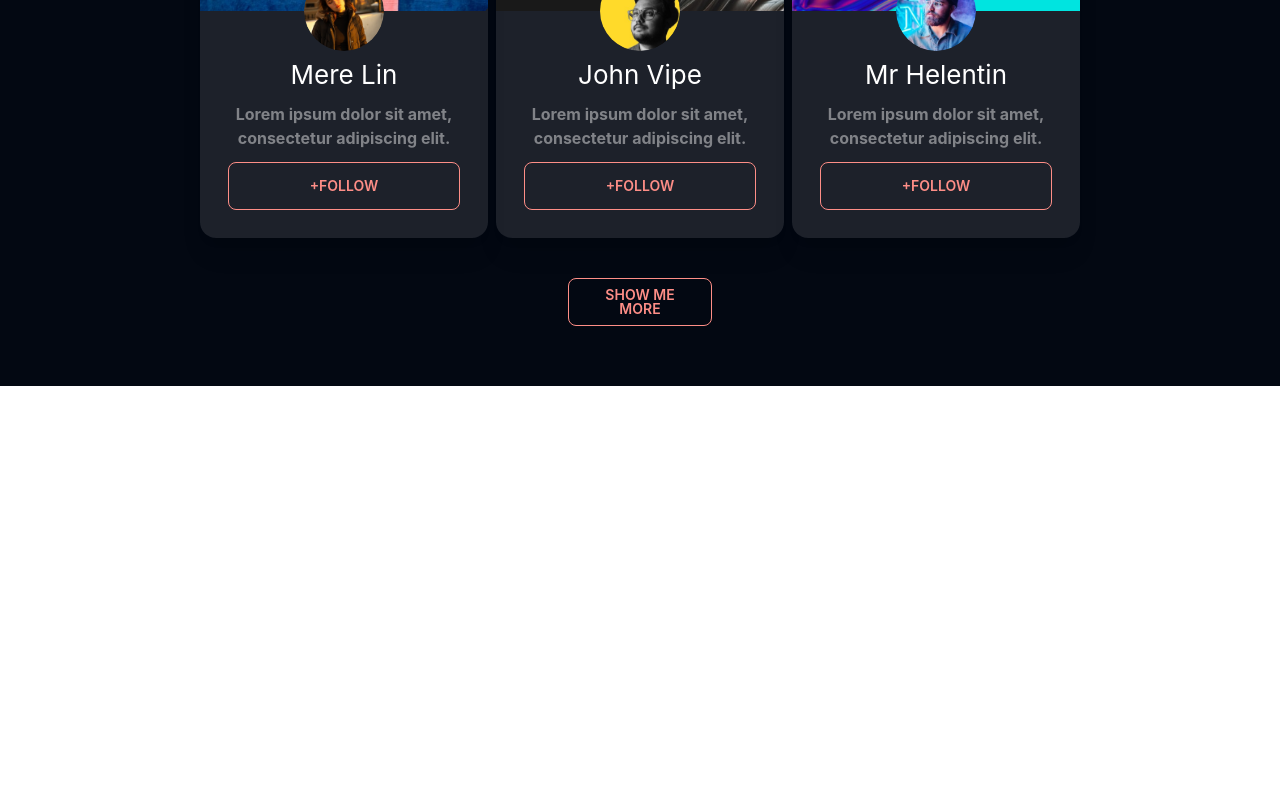
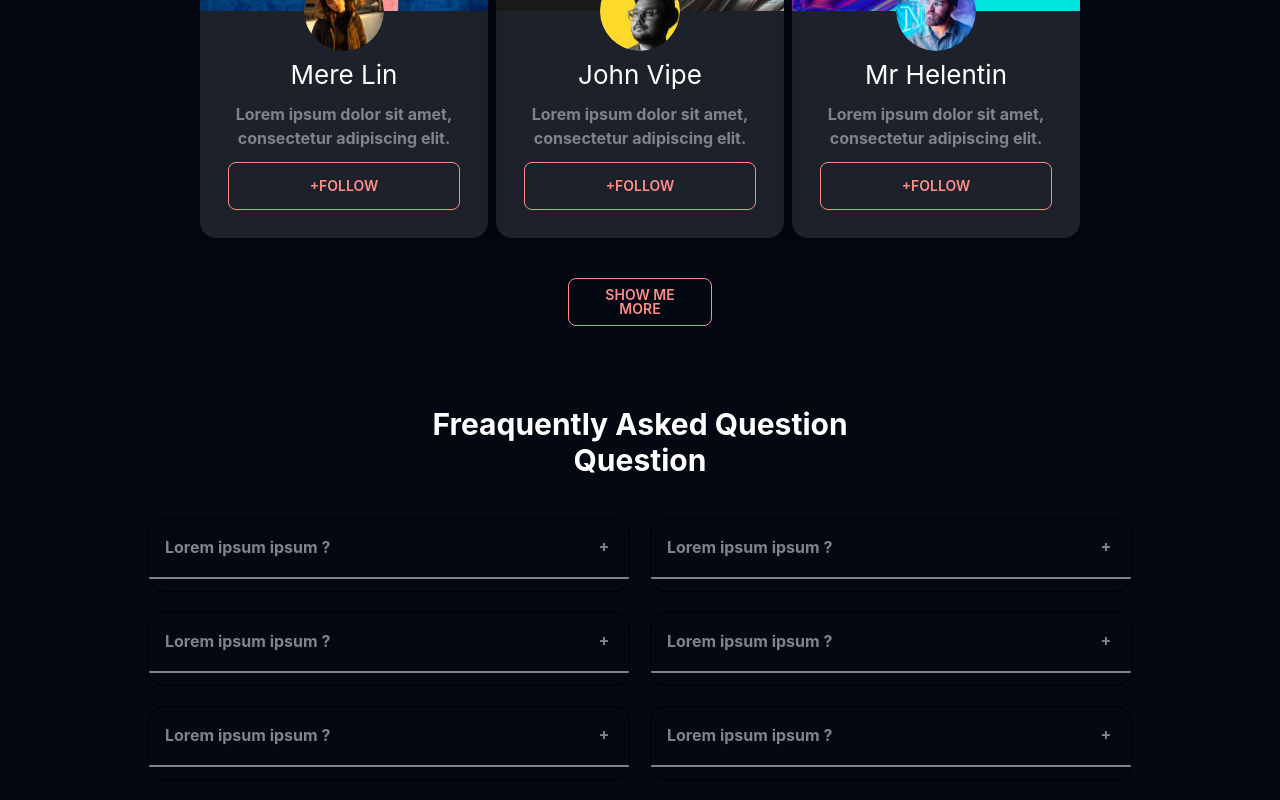
Before and after one commit to rumanak21/Honey-NFT, a React (Create React App) app: page / in a window 1280 px wide. Shown: the part 3731-4531 px from the top of the page. Before the commit the page ends 4117 px from the top, so only its background shows below. Built offline with nearby package versions, Linux system fonts and the light colour scheme.

Commit message:
FAQ Section completed

```diff
--- a/src/pages/Home/Home.js
+++ b/src/pages/Home/Home.js
@@ -6,6 +6,7 @@ import HerroSection from "./HerroSection";
 import HotBidsSection from "./HotBidsSection";
 import MoreNFT from "./MoreNFT";
 import Navbar from "./Navbar";
+import QuestionSection from "./QuestionSection";
 
 const Home = () => {
   return (
@@ -17,6 +18,7 @@ const Home = () => {
     <HotBidsSection></HotBidsSection>
     <MoreNFT></MoreNFT>
     <CreatorPage/>
+    <QuestionSection></QuestionSection>
     </div>
   );
 };
--- /dev/null
+++ b/src/pages/Home/QuestionSection.js
@@ -0,0 +1,84 @@
+import React from "react";
+
+const QuestionSection = () => {
+  return (
+    <div className="m-5">
+      <div className="m-10">
+        <h1 className="text-3xl text-center font-bold ">
+          Freaquently Asked Question
+        </h1>
+        <h1 className="text-3xl text-center font-bold ">Question</h1>
+      </div>
+      <div className="grid grid-cols-2 gap-5 ">
+        <div
+          tabIndex={0}
+          className="collapse collapse-plus border border-base-300 rounded-box"
+        >
+          <div className="collapse-title text-base font-bold mb-3 text-[#818388] border-b-2 border-[#818388] ">
+            Lorem ipsum ipsum ?
+          </div>
+          <div className="collapse-content">
+            <p>tabIndex={0} attribute is necessary to make the div focusable</p>
+          </div>
+        </div>
+        <div
+          tabIndex={0}
+          className="collapse collapse-plus border border-base-300 rounded-box"
+        >
+          <div className="collapse-title text-base font-bold mb-3 text-[#818388] border-b-2 border-[#818388] ">
+            Lorem ipsum ipsum ?
+          </div>
+          <div className="collapse-content">
+            <p>tabIndex={0} attribute is necessary to make the div focusable</p>
+          </div>
+        </div>
+        <div
+          tabIndex={0}
+          className="collapse collapse-plus border border-base-300 rounded-box"
+        >
+          <div className="collapse-title text-base font-bold mb-3 text-[#818388] border-b-2 border-[#818388] ">
+            Lorem ipsum ipsum ?
+          </div>
+          <div className="collapse-content">
+            <p>tabIndex={0} attribute is necessary to make the div focusable</p>
+          </div>
+        </div>
+        <div
+          tabIndex={0}
+          className="collapse collapse-plus border border-base-300 rounded-box"
+        >
+          <div className="collapse-title text-base font-bold mb-3 text-[#818388] border-b-2 border-[#818388] ">
+            Lorem ipsum ipsum ?
+          </div>
+          <div className="collapse-content">
+            <p>tabIndex={0} attribute is necessary to make the div focusable</p>
+          </div>
+        </div>
+        <div
+          tabIndex={0}
+          className="collapse collapse-plus border border-base-300 rounded-box"
+        >
+          <div className="collapse-title text-base font-bold mb-3 text-[#818388] border-b-2 border-[#818388] ">
+            Lorem ipsum ipsum ?
+          </div>
+          <div className="collapse-content">
+            <p>tabIndex={0} attribute is necessary to make the div focusable</p>
+          </div>
+        </div>
+        <div
+          tabIndex={0}
+          className="collapse collapse-plus border border-base-300 rounded-box"
+        >
+          <div className="collapse-title text-base font-bold mb-3 text-[#818388] border-b-2 border-[#818388] ">
+            Lorem ipsum ipsum ?
+          </div>
+          <div className="collapse-content">
+            <p>tabIndex={0} attribute is necessary to make the div focusable</p>
+          </div>
+        </div>
+      </div>
+    </div>
+  );
+};
+
+export default QuestionSection;
```
